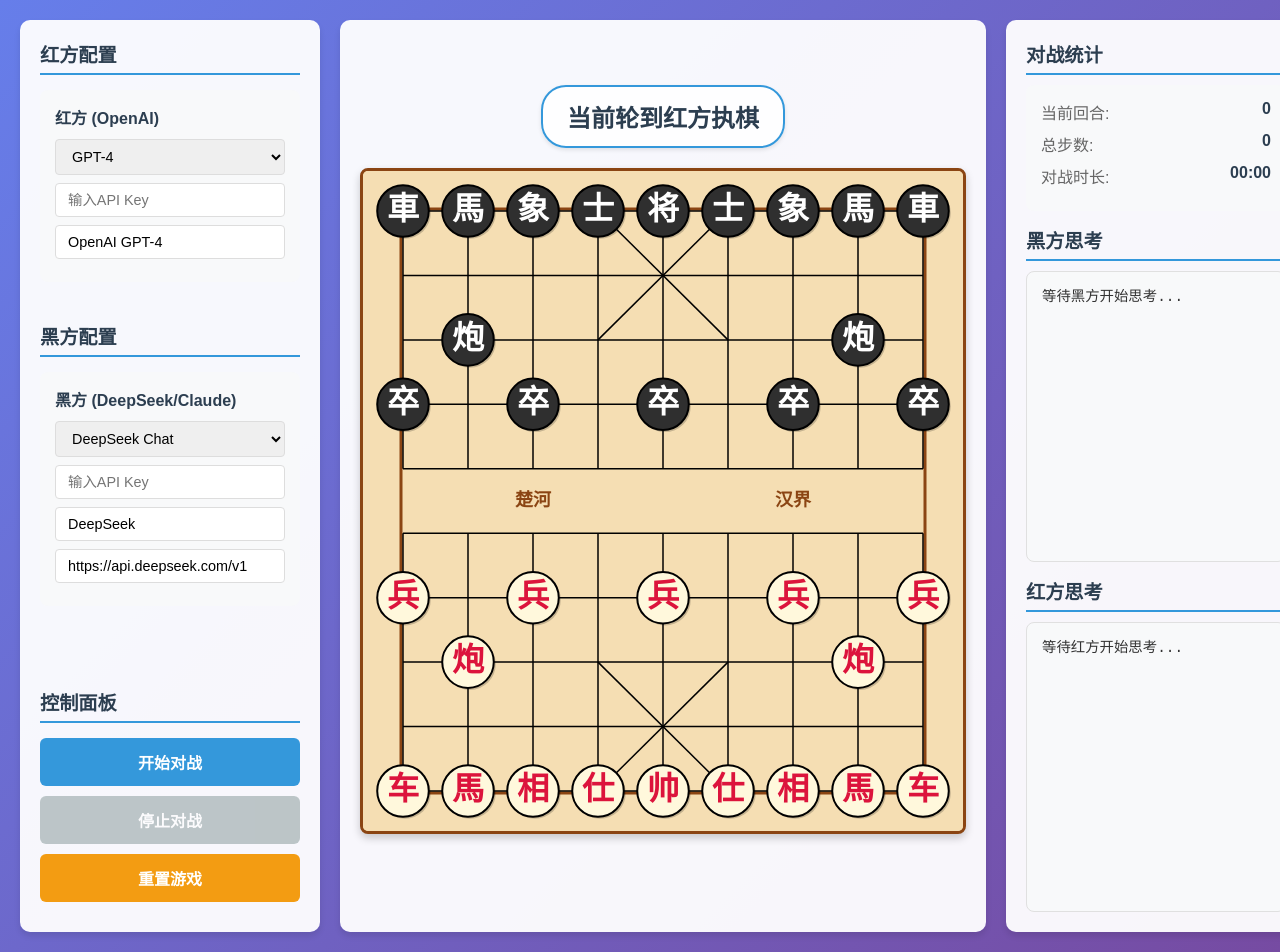
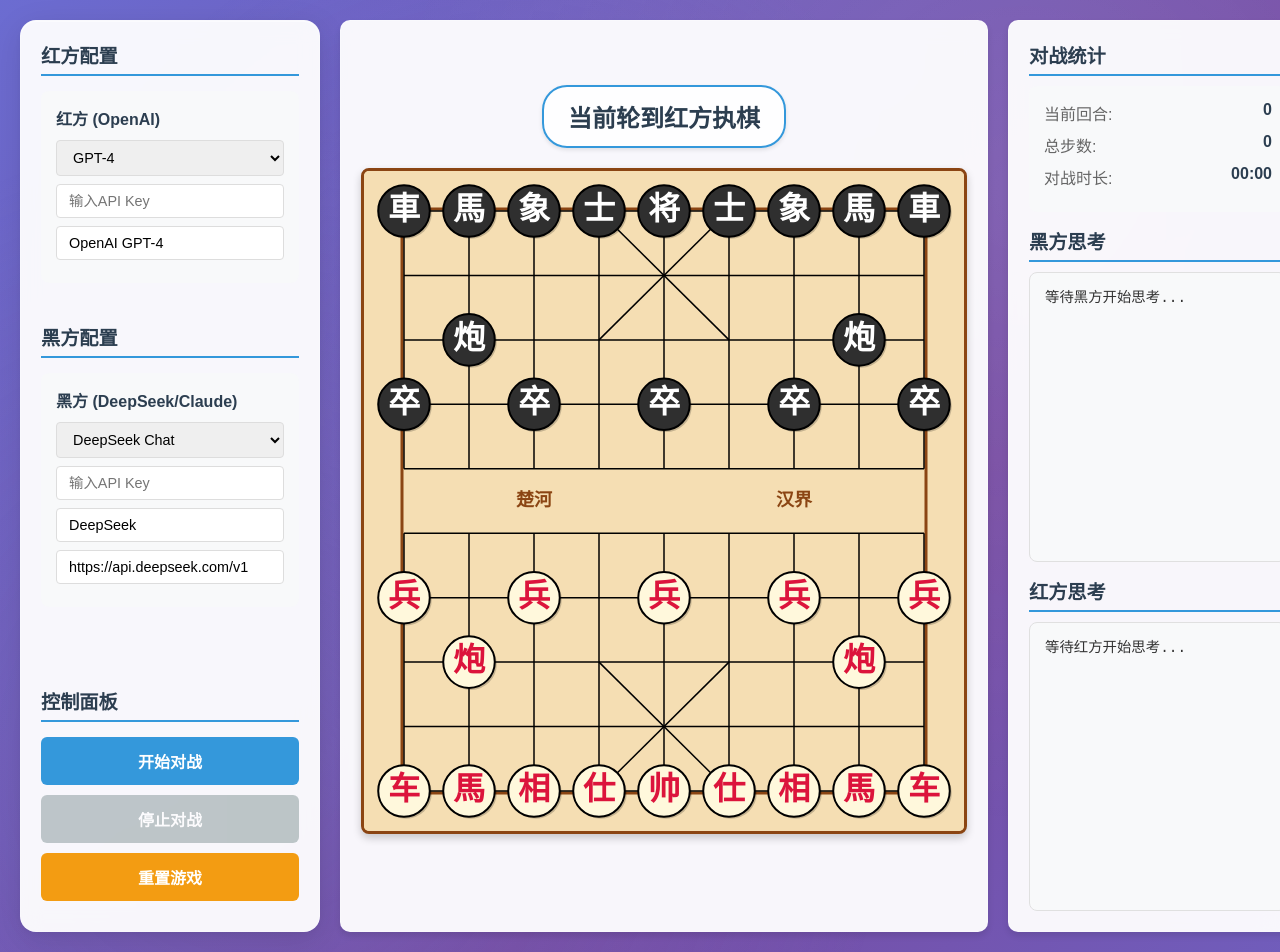
Before and after one commit to zstar1003/AiChineseChess, a Flask app: page / in a window 1280 px wide. Run offline with Flask 3, Linux system fonts and the light colour scheme; some libraries are stand-ins or nearby versions.

Commit message:
style: 调节背景颜色样式

```diff
--- a/static/css/style.css
+++ b/static/css/style.css
@@ -7,9 +7,39 @@
 
 body {
     font-family: 'Microsoft YaHei', Arial, sans-serif;
-    background: linear-gradient(135deg, #667eea 0%, #764ba2 100%);
+    background: linear-gradient(135deg, #1e3c72 0%, #2a5298 25%, #667eea 50%, #764ba2 75%, #667eea 100%);
+    background-size: 400% 400%;
+    animation: gradientShift 15s ease infinite;
     min-height: 100vh;
     color: #333;
+}
+
+@keyframes gradientShift {
+    0% {
+        background-position: 0% 50%;
+    }
+    50% {
+        background-position: 100% 50%;
+    }
+    100% {
+        background-position: 0% 50%;
+    }
+}
+
+/* 添加现代化的背景纹理 */
+body::before {
+    content: '';
+    position: fixed;
+    top: 0;
+    left: 0;
+    width: 100%;
+    height: 100%;
+    background:
+        radial-gradient(circle at 20% 80%, rgba(120, 119, 198, 0.3) 0%, transparent 50%),
+        radial-gradient(circle at 80% 20%, rgba(255, 255, 255, 0.1) 0%, transparent 50%),
+        radial-gradient(circle at 40% 40%, rgba(120, 119, 198, 0.2) 0%, transparent 50%);
+    pointer-events: none;
+    z-index: -1;
 }
 
 .container {
@@ -121,14 +151,54 @@
 /* 左侧控制面板 */
 .control-panel {
     background: rgba(255, 255, 255, 0.95);
-    border-radius: 10px;
+    backdrop-filter: blur(10px);
+    border: 1px solid rgba(255, 255, 255, 0.2);
+    border-radius: 16px;
     padding: 20px;
     padding-bottom: 30px;
-    box-shadow: 0 4px 6px rgba(0, 0, 0, 0.1);
+    box-shadow:
+        0 8px 32px rgba(0, 0, 0, 0.1),
+        0 2px 8px rgba(0, 0, 0, 0.05),
+        inset 0 1px 0 rgba(255, 255, 255, 0.5);
     height: 100%;
     display: flex;
     flex-direction: column;
     justify-content: space-between;
+}
+
+/* 中间棋盘区域 */
+.chess-board-section {
+    display: flex;
+    flex-direction: column;
+    align-items: center;
+    justify-content: center;
+    background: rgba(255, 255, 255, 0.95);
+    backdrop-filter: blur(10px);
+    border: 1px solid rgba(255, 255, 255, 0.2);
+    border-radius: 16px;
+    padding: 20px;
+    padding-bottom: 30px;
+    box-shadow:
+        0 8px 32px rgba(0, 0, 0, 0.1),
+        0 2px 8px rgba(0, 0, 0, 0.05),
+        inset 0 1px 0 rgba(255, 255, 255, 0.5);
+    height: 100%;
+}
+
+/* 右侧信息面板 */
+.info-panel {
+    background: rgba(255, 255, 255, 0.95);
+    backdrop-filter: blur(10px);
+    border: 1px solid rgba(255, 255, 255, 0.2);
+    border-radius: 16px;
+    padding: 20px;
+    box-shadow:
+        0 8px 32px rgba(0, 0, 0, 0.1),
+        0 2px 8px rgba(0, 0, 0, 0.05),
+        inset 0 1px 0 rgba(255, 255, 255, 0.5);
+    height: 100%;
+    display: flex;
+    flex-direction: column;
 }
 
 .control-panel .panel-section:last-child {
```
